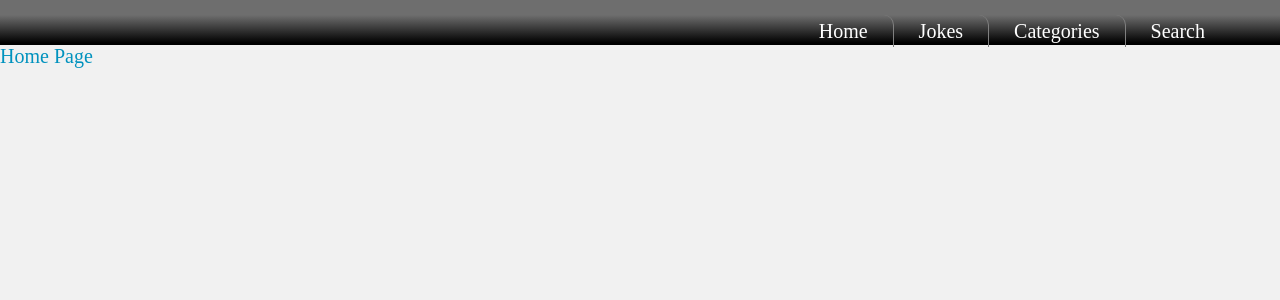
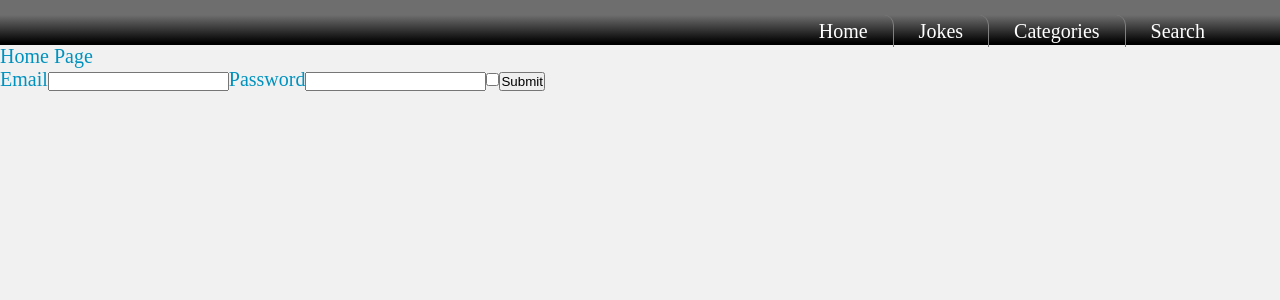
Before and after one commit to FreeFlight-Code/norrisAPI, a React (Create React App) app: page / in a window 1280 px wide. Shown: the top 300 px of the page. Built offline with nearby package versions, Linux system fonts and the light colour scheme.

Commit message:
refactored form

```diff
--- /dev/null
+++ b/src/components/Form.jsx
@@ -0,0 +1,81 @@
+import React from 'react';
+
+class Form extends React.Component {
+	constructor(props) {
+		super(props);
+		this.state = {
+			email: "",
+			password: ""
+		};
+		this.handleSubmit = this.handleSubmit.bind(this);
+		this.handleInputChange = this.handleInputChange.bind(this);
+		this.togglePasswordvisibility = this.togglePasswordvisibility.bind(this);
+	}
+
+	validateEmailAndPassword(email, password) {
+		console.log(email, password);
+	}
+
+	togglePasswordvisibility() {
+		var x = document.getElementById("password");
+		if (x.type === "password") {
+			x.type = "text";
+		} else {
+			x.type = "password";
+		}
+	}
+
+	handleSubmit(e) {
+		e.preventDefault();
+		const { email, password } = this.state;
+		if (this.validateEmailAndPassword(email, password)) {
+		}
+	//send email and password
+	}
+
+	handleInputChange(e) {
+		const { type, value } = e.target;
+		console.log(e.target.type, e.target.value);
+		let key = e.target.type;
+		this.setState({
+			[type]: value
+		});
+	}
+
+	render() {
+	const { email, password } = this.state;
+	return (
+		<form>
+		<label>Email</label>
+		<input
+			onChange={e => this.handleInputChange(e)}
+			// pattern="^([a-zA-Z0-9_\-\.]+)@([a-zA-Z0-9_\-\.]+)\.([a-zA-Z]{2,5})$"
+			type="email"
+			name="email"
+			id="email"
+			value={email}
+		/>
+		<label>Password</label>
+		<input
+			onChange={e => this.handleInputChange(e)}
+			// pattern="(?=.{8,})"
+			type="password"
+			name="password"
+			id="password"
+			value={password}
+		/>
+		<input
+			onChange={_ => this.togglePasswordvisibility()}
+			type="checkbox"
+		/>
+		<input
+			onClick={e => this.handleSubmit(e)}
+			type="submit"
+			value="Submit"
+		/>
+		</form>
+	);
+  }
+}
+
+export default Form;
--- a/src/pages/Home.jsx
+++ b/src/pages/Home.jsx
@@ -1,14 +1,21 @@
-import React, {Component} from 'react';
+import React from 'react';
+import Form from '../components/Form';
 
-class Home extends Component {
+class Home extends React.Component {
 	constructor(props) {
 		super(props);
-		this.state = {  }
+
 	}
+
 	render() {
+
+		console.log(this.state)
 		return (
-			<div>Home Page</div>
-		 );
+      <div>
+        Home Page
+		<Form/>
+      </div>
+    );
 	}
 }
 
```
